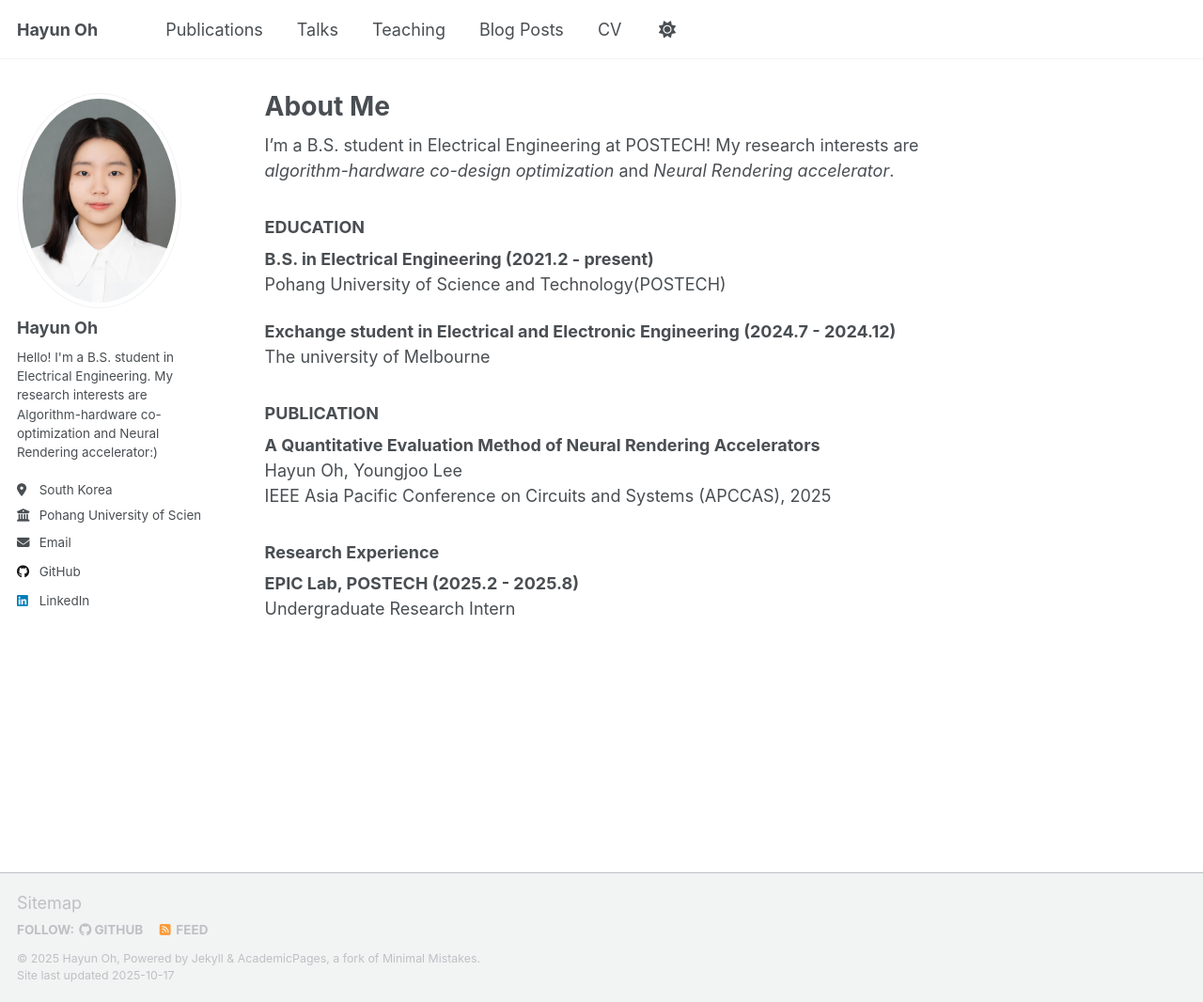
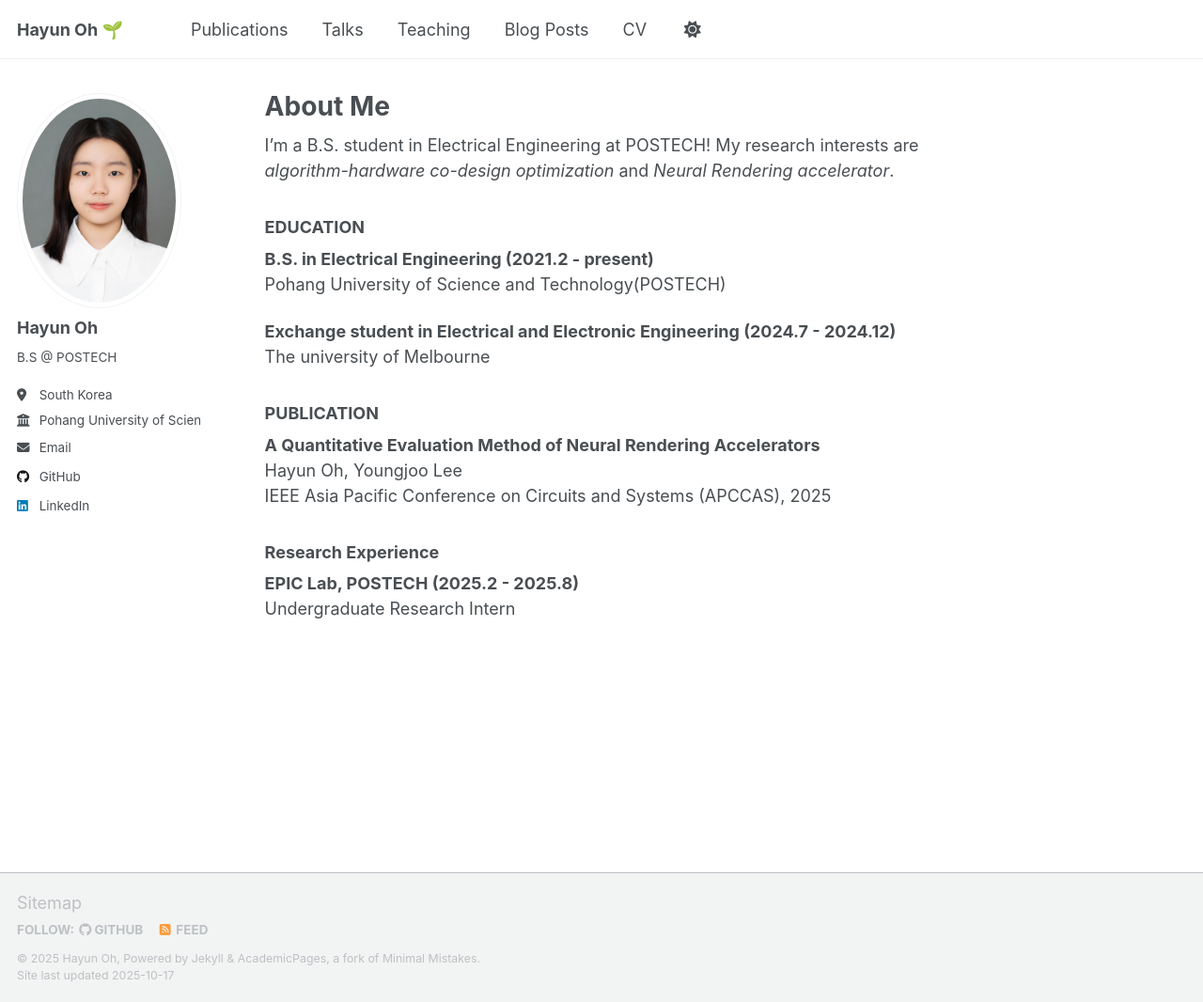
Before and after one commit to Ohahao/Ohahao.github.io, a Jekyll site: the page built from _pages/about.md, in a window 1280 px wide and 1066 px high. Shown: the whole window at 94% size. Built offline with Jekyll 4.4.1, drawn with Linux system fonts in a browser that asks for light colours; a script that is not in the unit is left out.

Commit message:
Update _config.yml

```diff
--- a/_config.yml
+++ b/_config.yml
@@ -9,7 +9,7 @@
 # Basic Site Settings
 locale                   : "en-US"
 site_theme               : "default" # Currently available options are "default", "air"
-title                    : "Hayun Oh"
+title                    : "Hayun Oh 🌱"
 title_separator          : "-"
 name                     : &name "Hayun Oh"
 description              : &description "Your Name's academic portfolio"   # Update this with a general description of your site, this is the default if not overridden by a page
@@ -26,7 +26,7 @@ author:
   avatar           : "profile.png"
   name             : "Hayun Oh"
   pronouns         : # example: "she/her"
-  bio              : "Hello! I'm a B.S. student in Electrical Engineering. My research interests are Algorithm-hardware co-optimization and Neural Rendering accelerator:)"
+  bio              : "B.S @ POSTECH"
   location         : "South Korea"
   employer         : "Pohang University of Science and Technology(POSTECH)"
   uri              : # URL
```
